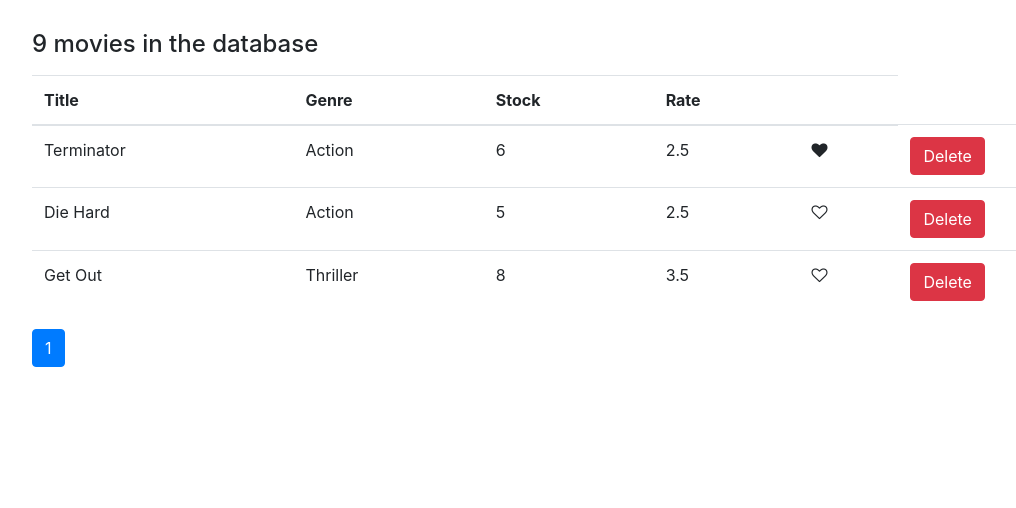
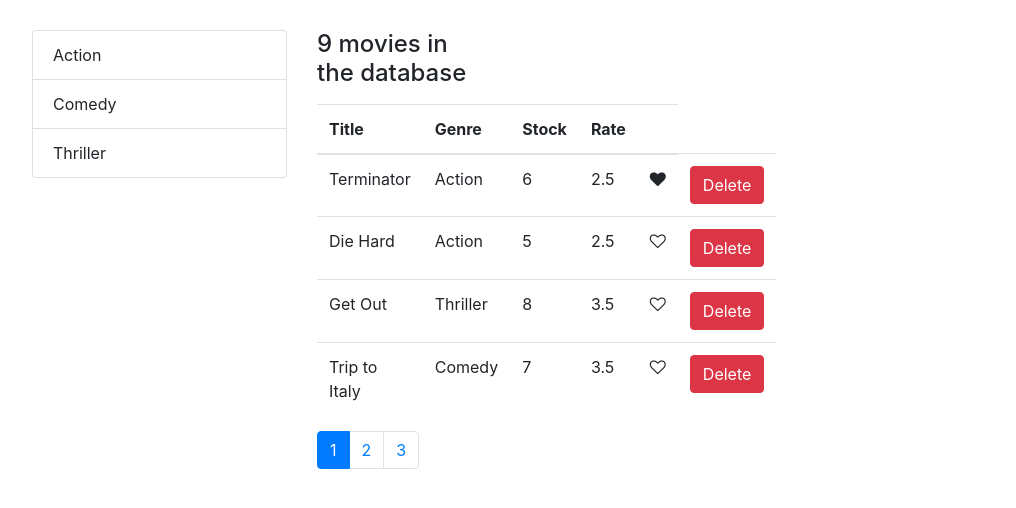
Before and after one commit to kawhyte/AdvancedReact, a React (Create React App) app: page / in a window 1280 px wide. Shown: the top 508 px of the page, without its empty margins (53-1069 px from the left). Built offline with nearby package versions, Linux system fonts and the light colour scheme.

Commit message:
adding List group sidebar

```diff
--- /dev/null
+++ b/src/components/common/listGroup.jsx
@@ -0,0 +1,16 @@
+import React from "react";
+
+const ListGroup = props => {
+  const { items,textProperty , valueProperty } = props;
+  console.log(items);
+  console.log(props);
+  return (
+    <ul className="list-group">
+      {items.map(item => (
+        <li key ={item[valueProperty]}className="list-group-item">{item[textProperty]}</li>
+      ))}
+    </ul>
+  );
+};
+
+export default ListGroup;
--- a/src/components/movies.jsx
+++ b/src/components/movies.jsx
@@ -1,11 +1,17 @@
 import React, { Component } from "react";
 import { getMovies } from "../services/fakeMovieService";
+import { getGenres } from "../services/fakeGenreService";
 import Like from "../components/common/like";
 import Pagination from "../components/common/pagination";
-import {paginate} from "../utils/paginate";
+import { paginate } from "../utils/paginate";
+import ListGroup from "../components/common/listGroup";
 
 class Movies extends Component {
-  state = { movies: getMovies(), currentPage: 1, pageSize: 3 };
+  state = { movies: [], genres: [], currentPage: 1, pageSize: 4 };
+
+  componentDidMount() {
+    this.setState({ movies: getMovies(), genres: getGenres() });
+  }
 
   handleDelete = movie => {
     const movies = this.state.movies.filter(m => m._id !== movie._id);
@@ -28,6 +34,10 @@ class Movies extends Component {
     console.log(page);
   };
 
+  hanleGenereSelect = genre => {
+    console.log(genre);
+  };
+
   render() {
     if (this.state.movies.length === 0) {
       return (
@@ -38,10 +48,24 @@ class Movies extends Component {
       );
     }
 
-    const movies = paginate(this.state.movies, this.state.currentPage,this.state.pageSize)
+    const movies = paginate(
+      this.state.movies,
+      this.state.currentPage,
+      this.state.pageSize
+    );
 
     return (
-      <div>
+      <div className="row">
+        <div className="col-3">
+          <ListGroup
+            items={this.state.genres}
+            textProperty ="name"
+            valueProperty ="_id"
+            onItemSelect={this.hanleGenereSelect}
+          />
+        </div>
+
+        <div className="col-2">
           <h4>
             {" "}
             <p> {this.state.movies.length} movies in the database</p>
@@ -83,11 +107,12 @@ class Movies extends Component {
             </tbody>
           </table>
           <Pagination
-          itemsCount={"this.state.movies.length"}
+            itemsCount={this.state.movies.length}
             pageSize={this.state.pageSize}
             onPageChange={this.handlePageChange}
             currentPage={this.state.currentPage}
           />
+        </div>
       </div>
     );
   }
```
Lines whose indentation alone changed are shown as unchanged.
